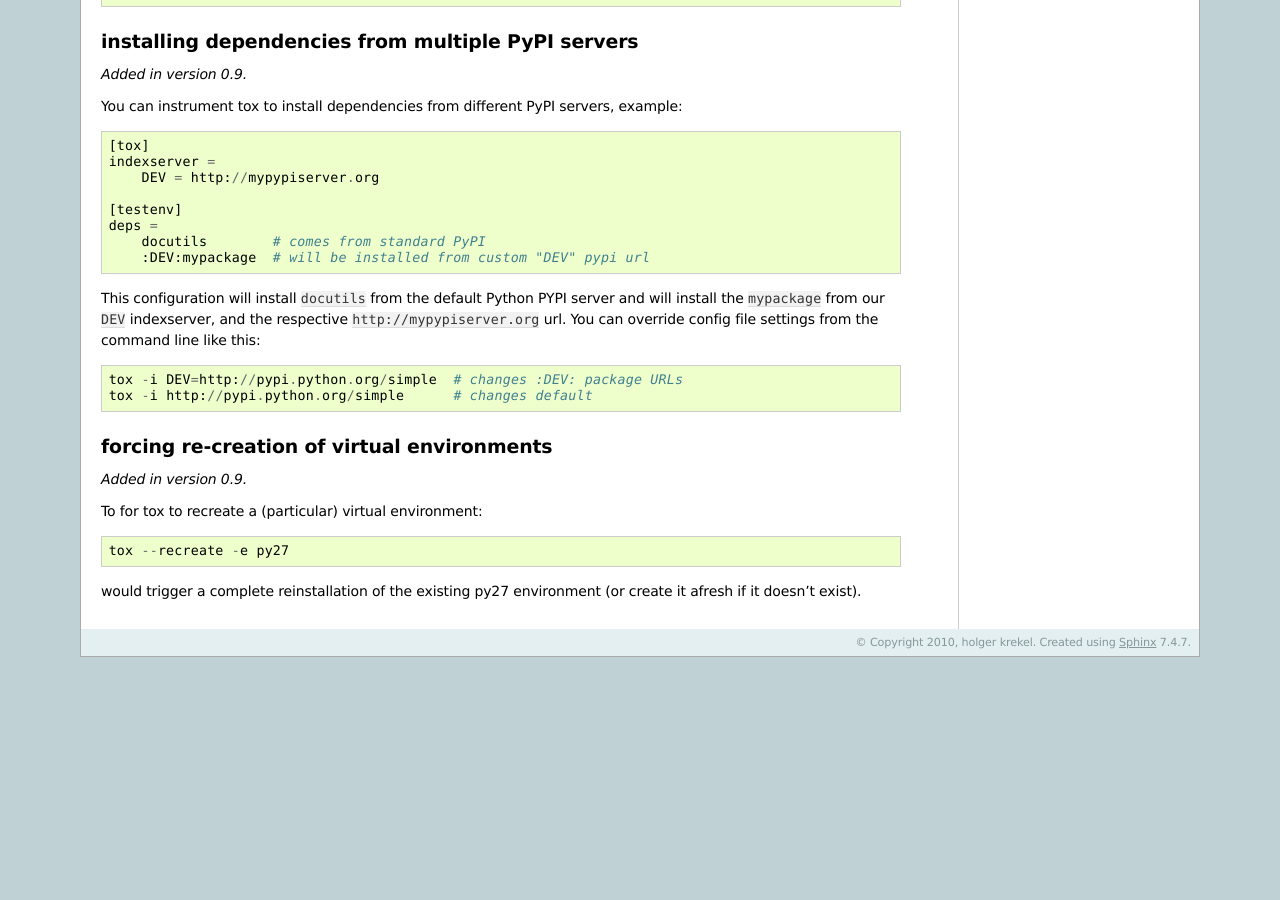
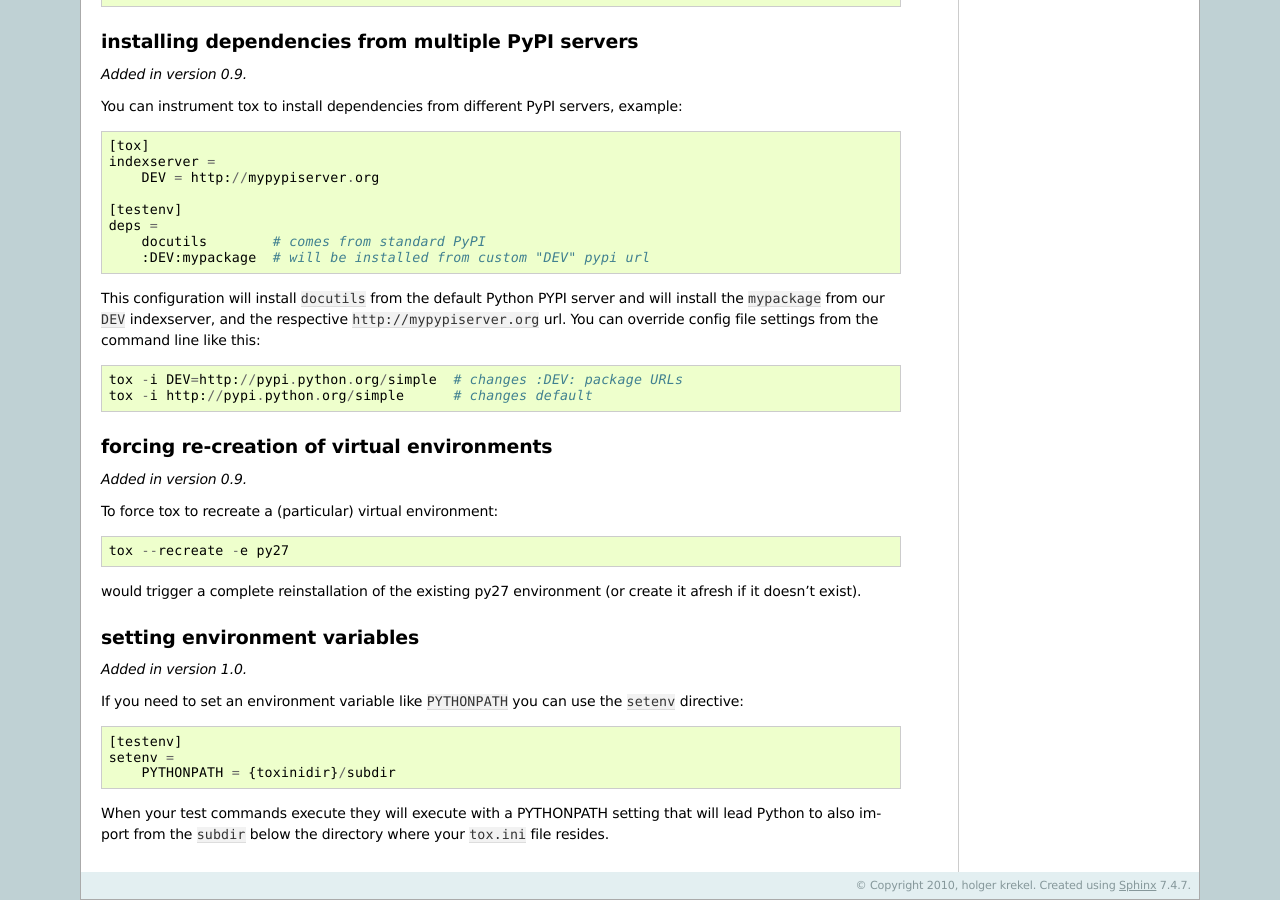
Before and after one commit to msabramo/tox, a Sphinx documentation site: the page built from doc/example/basic.txt, in a window 1280 px wide and 900 px high, scrolled down 1095 px. Built offline with Sphinx 7.4.7, drawn with Linux system fonts in a browser that asks for light colours; before the commit the page ends 1752 px from its top, so only the background shows below that; some of the changed text lies outside the part shown.

Commit message:
- rename environment to "setenv" to disambiguate a bit between test "environemnt" snad env-var settings - some docs for the new "setenv" directive

```diff
--- a/doc/example/basic.txt
+++ b/doc/example/basic.txt
@@ -97,9 +97,26 @@ forcing re-creation of virtual environments
 
 .. versionadded:: 0.9
 
-To for tox to recreate a (particular) virtual environment::
+To force tox to recreate a (particular) virtual environment::
 
     tox --recreate -e py27
 
 would trigger a complete reinstallation of the existing py27 environment
 (or create it afresh if it doesn't exist).
+
+setting environment variables
+-------------------------------------------
+
+.. versionadded:: 1.0
+
+If you need to set an environment variable like ``PYTHONPATH`` you
+can use the ``setenv`` directive::
+
+    [testenv]
+    setenv =
+        PYTHONPATH = {toxinidir}/subdir
+
+When your test commands execute they will execute with
+a PYTHONPATH setting that will lead Python to also import
+from the ``subdir`` below the directory where your ``tox.ini``
+file resides.
--- a/setup.py
+++ b/setup.py
@@ -33,7 +33,7 @@ def main():
         description='virtualenv-based automation of test activities',
         long_description=long_description,
         url='http://codespeak.net/tox',
-        version='1.0.dev3',
+        version='1.0.dev4',
         license='GPLv2 or later',
         platforms=['unix', 'linux', 'osx', 'cygwin', 'win32'],
         author='holger krekel',
--- a/tox/__init__.py
+++ b/tox/__init__.py
@@ -1,5 +1,5 @@
 #
-__version__ = '1.0.dev3'
+__version__ = '1.0.dev4'
 
 class exception:
     class Error(Exception):
--- a/toxbootstrap.py
+++ b/toxbootstrap.py
@@ -58,7 +58,7 @@ ToDo
 
 """
 
-__version__ = '1.0.dev3'
+__version__ = '1.0.dev4'
 
 import sys
 import os
```
Also changed, not shown: doc/config.txt (+24 -20 lines), 4 other files.
